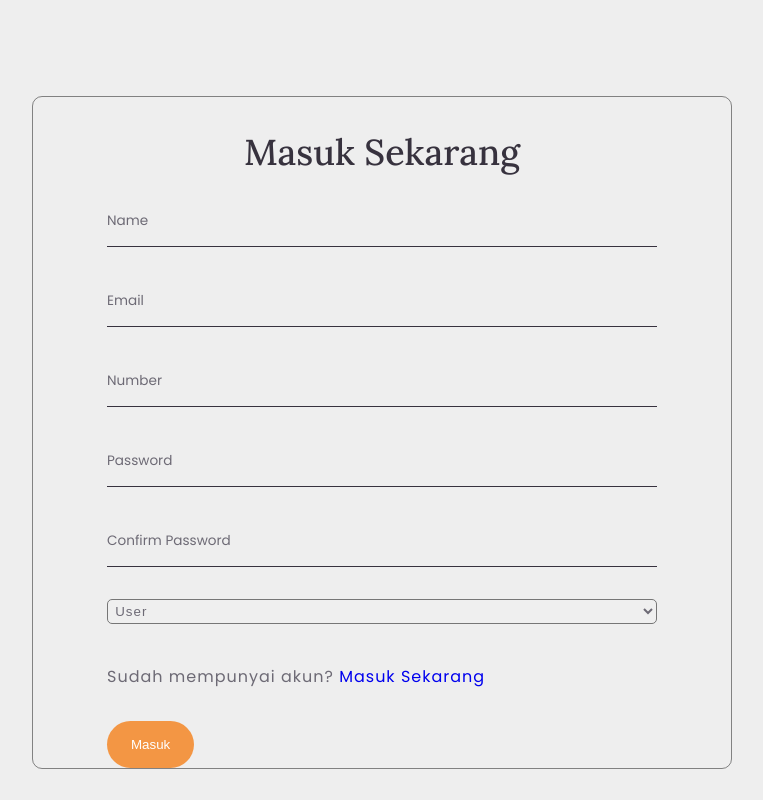
After one commit to YudhaR/Project-Bajikuy, a PHP site: page /register.php in a window 1280 px wide. The commit adds this page. Shown: the whole page, without its empty margins (258-1021 px from the left). Run offline with PHP 8.4, Linux system fonts and the light colour scheme; some libraries are stand-ins or nearby versions; some web fonts are replaced.

Commit message:
Login dan Register

```diff
--- a/components/connect.php
+++ b/components/connect.php
@@ -0,0 +1,9 @@
+<?php
+
+$db_name = "mysql:host=localhost;dbname=bajikuy_db";
+$username = "root";
+$password = "";
+
+$conn = new PDO($db_name, $username, $password);
+
+?>
--- a/css/style.css
+++ b/css/style.css
@@ -114,13 +114,13 @@ img {
   padding-block: 5rem 1rem;
 }
 
-.section__title {
+.section_title {
   font-size: var(--h1-font-size);
   font-family: var(--title-font);
   margin-bottom: 1.5rem;
 }
 
-.section__subtitle {
+.section_subtitle {
   display: block;
   font-size: var(--h2-font-size);
   font-family: var(--subtitle-font);
@@ -128,13 +128,42 @@ img {
   margin-bottom: 0.5rem;
 }
 
-.section__title,
-.section__subtitle {
+.section_title,
+.section_subtitle {
   text-align: center;
 }
 
 .main {
   overflow: hidden; /* For animation ScrollReveal */
+}
+
+.message{
+  position: sticky;
+  top:0;
+  max-width: 1200px;
+  padding:1.5rem 2rem;
+  display: flex;
+  align-items: center;
+  justify-content: space-between;
+  gap:1.5rem;
+  z-index: 1000;
+  background-color: #eee;
+  margin:0 auto;
+}
+
+.message span{
+  color: #6d6a75;
+  font-size: 1rem;
+}
+
+.message i{
+  color: #f3730f;
+  font-size: 1.5rem;
+  cursor: pointer;
+}
+
+.message i:hover{
+  color:#f39644;
 }
 
 /*=============== HEADER & NAV ===============*/
@@ -240,6 +269,165 @@ img {
 }
 
 
+
+/*=============== LOGIN ===============*/
+
+.fbox{
+  margin-top: 6rem;
+  column-gap: 3rem;
+  justify-content: center;
+  border: 1px solid #1a1a1a82;
+  transition: 1s ease;
+  border-radius: 10px;
+  grid-template-columns: 250px;
+}
+
+.login_title{
+  margin-top: 2rem;
+}
+
+.login_regis{
+  letter-spacing: 1px;
+  color: #6d6a75;
+  margin-bottom: 2rem;
+}
+
+.login_inputs{
+  display: grid;
+  row-gap: 2rem;
+  margin-bottom: 2.5rem;
+}
+
+.login_content{
+  position: relative;
+  height: 3rem;
+  border-bottom: 1px solid #37323e;
+}
+
+.login_input{
+  position: absolute;
+  top: 0;
+  left: 0;
+  width: 100%;
+  height: 100%;
+  padding: 1rem 1rem 1rem 0;
+  background: none;
+  color: #6d6a75;
+  border: none;
+  outline: none;
+  z-index: 1;
+}
+
+.login_label{
+  position: absolute;
+  top: .75rem;
+  width: 100%;
+  font-size: .85rem;
+  color: #6d6a75;
+  transition: .3s;
+}
+
+/*Input focus move up label*/
+.login_input:focus + .login_label{
+  top: -.75rem;
+  left: 0;
+  font-size: var(--smaller-font-size);
+  z-index: 10;
+}
+
+/*Input focus sticky top label*/
+.login_input:not(:placeholder-shown).login_input:not(:focus) + .login_label{
+  top: -.75rem;
+  font-size: var(--smaller-font-size);
+  z-index: 10;
+}
+
+#fbutton{
+  border: none;
+  margin-bottom: 2rem;
+}
+/*=============== REGISTER ===============*/
+.rbox{
+  margin-top: 6rem;
+  column-gap: 3rem;
+  justify-content: center;
+  border: 1px solid #1a1a1a82;
+  transition: 1s ease;
+  border-radius: 10px;
+  grid-template-columns: 250px;
+}
+
+.regis_title{
+  margin-top: 2rem;
+}
+
+.regis{
+  letter-spacing: 1px;
+  color: #6d6a75;
+  margin-bottom: 2rem;
+}
+
+.regis_inputs{
+  display: grid;
+  row-gap: 2rem;
+  margin-bottom: 2.5rem;
+}
+
+.regis_content{
+  position: relative;
+  height: 3rem;
+  border-bottom: 1px solid #37323e;
+}
+
+.regis_input{
+  position: absolute;
+  top: 0;
+  left: 0;
+  width: 100%;
+  height: 100%;
+  padding: 1rem 1rem 1rem 0;
+  background: none;
+  color: #6d6a75;
+  border: none;
+  outline: none;
+  z-index: 1;
+}
+
+.regis_label{
+  position: absolute;
+  top: .75rem;
+  width: 100%;
+  font-size: .85rem;
+  color: #6d6a75;
+  transition: .3s;
+}
+
+/*Input focus move up label*/
+.regis_input:focus + .regis_label{
+  top: -.75rem;
+  left: 0;
+  font-size: var(--smaller-font-size);
+  z-index: 10;
+}
+
+/*Input focus sticky top label*/
+.regis_input:not(:placeholder-shown).regis_input:not(:focus) + .regis_label{
+  top: -.75rem;
+  font-size: var(--smaller-font-size);
+  z-index: 10;
+}
+
+#fbutton{
+  border: none;
+  margin-bottom: 2rem;
+}
+
+.regis_role{
+  letter-spacing: 1px;
+  color: #6d6a75;
+  padding: .2rem;
+  border-radius: 5px;
+}
 /*=============== HOME ===============*/
 .home {
   position: relative;
@@ -773,6 +961,7 @@ img {
   color: #fff;
   font-weight: var(--font-medium);
   transition: background .3s;
+  border: none;
 }
 
 .button i {
@@ -1024,6 +1213,18 @@ img {
       grid-template-columns: .8fr .6fr .6fr .6fr;
     }
 
+    .fbox{
+      position: relative;
+      grid-template-columns: 550px;
+      width: 700px;
+    }
+
+    .rbox{
+      position: relative;
+      grid-template-columns: 550px;
+      width: 700px;
+    }
+
 
 
 
--- /dev/null
+++ b/register.php
@@ -0,0 +1,131 @@
+<?php
+
+include './components/connect.php';
+
+session_start();
+
+if(isset($_POST['submit'])){
+
+    $name = $_POST['name'];
+    $name = filter_var($name, FILTER_SANITIZE_STRING);
+    $email = $_POST['email'];
+    $email = filter_var($email, FILTER_SANITIZE_STRING);
+    $number = $_POST['number'];
+    $number = filter_var($number, FILTER_SANITIZE_STRING);
+    $pass = sha1($_POST['pass']);
+    $pass = filter_var($pass, FILTER_SANITIZE_STRING);
+    $cpass = sha1($_POST['cpass']);
+    $cpass = filter_var($cpass, FILTER_SANITIZE_STRING);
+    $role = $_POST['role'];
+
+    $select_user = $conn->prepare("SELECT * FROM `users` WHERE email = ? OR number = ?");
+    $select_user->execute([$email, $number]);
+    $row = $select_user->fetch(PDO::FETCH_ASSOC);
+
+    if($select_user->rowCount() > 0){
+       $message[] = 'email or number already exists!';
+    }else{
+       if($pass != $cpass){
+          $message[] = 'confirm password not matched!';
+       }else{
+          $insert_user = $conn->prepare("INSERT INTO `users`(name, email, number, password, role) VALUES(?,?,?,?,?)");
+          $insert_user->execute([$name, $email, $number, $cpass, $role]);
+          $select_user = $conn->prepare("SELECT * FROM `users` WHERE email = ? AND password = ?");
+          $select_user->execute([$email, $pass]);
+          $row = $select_user->fetch(PDO::FETCH_ASSOC);
+          if($select->rowCount() > 0){
+
+                if($row['role'] == 'admin'){
+
+                $_SESSION['admin_id'] = $row['id'];
+                header('location:./admin/admin_page.php');
+
+                }elseif($row['role'] == 'user'){
+
+                $_SESSION['role'] = $row['id'];
+                header('location:./index.php');
+
+                }elseif($row['role'] == 'seller'){
+
+                $_SESSION['role'] = $row['id'];
+                header('location:./seller.php');
+                }
+            }
+        }
+    }
+
+ }
+
+ ?>
+
+<!DOCTYPE html>
+<html lang="en">
+<head>
+   <meta charset="UTF-8">
+   <meta http-equiv="X-UA-Compatible" content="IE=edge">
+   <meta name="viewport" content="width=device-width, initial-scale=1.0">
+   <link rel="shortcut icon" href="./img/icon.png" type="image/x-icon">
+   <title>Bajikuyyy</title>
+
+   <!-- font awesome cdn link  -->
+   <link rel="stylesheet" href="https://cdnjs.cloudflare.com/ajax/libs/font-awesome/6.1.1/css/all.min.css">
+
+   <!-- custom css file link  -->
+   <link rel="stylesheet" href="./css/style.css">
+
+</head>
+<body>
+
+<?php
+   if(isset($message)){
+      foreach($message as $message){
+         echo '
+         <div class="message">
+            <span>'.$message.'</span>
+            <i class="fas fa-times" onclick="this.parentElement.remove();"></i>
+         </div>
+         ';
+      }
+   }
+?>
+
+<section class="rbox container grid">
+
+   <form action="" method="post" enctype="multipart/form-data" class="regis_form">
+        <h3 class="section_title regis_title">Masuk Sekarang</h3>
+        <div class="regis_inputs">
+            <div class="regis_content">
+                <input type="text" required placeholder=" " class="regis_input" name="name">
+                <label for="" class="regis_label">Name</label>
+            </div>
+
+            <div class="regis_content">
+                <input type="email" required placeholder=" " class="regis_input" name="email">
+                <label for="" class="regis_label">Email</label>
+            </div>
+
+            <div class="regis_content">
+                <input type="number" required placeholder=" " class="regis_input" name="number">
+                <label for="" class="regis_label">Number</label>
+            </div>
+
+            <div class="regis_content">
+                <input type="password" required placeholder=" " class="regis_input" name="pass">
+                <label for="" class="regis_label">Password</label>
+            </div>
+
+            <div class="regis_content">
+                <input type="password" required placeholder=" " class="regis_input" name="cpass">
+                <label for="" class="regis_label">Confirm Password</label>
+            </div>
+
+            <select class="regis_role" name="role">
+                <option value="user">User</option>
+                <option value="seller">Seller</option>
+            </select>
+        </div>
+        <p class="regis">Sudah mempunyai akun? <a href="./login.php">Masuk Sekarang</a></p>
+        <input type="submit" value="Masuk" class="button" id="rbutton" name="submit">
+   </form>
+
+</section>
```
Also changed, not shown: login.php (added, +101 -0 lines).
